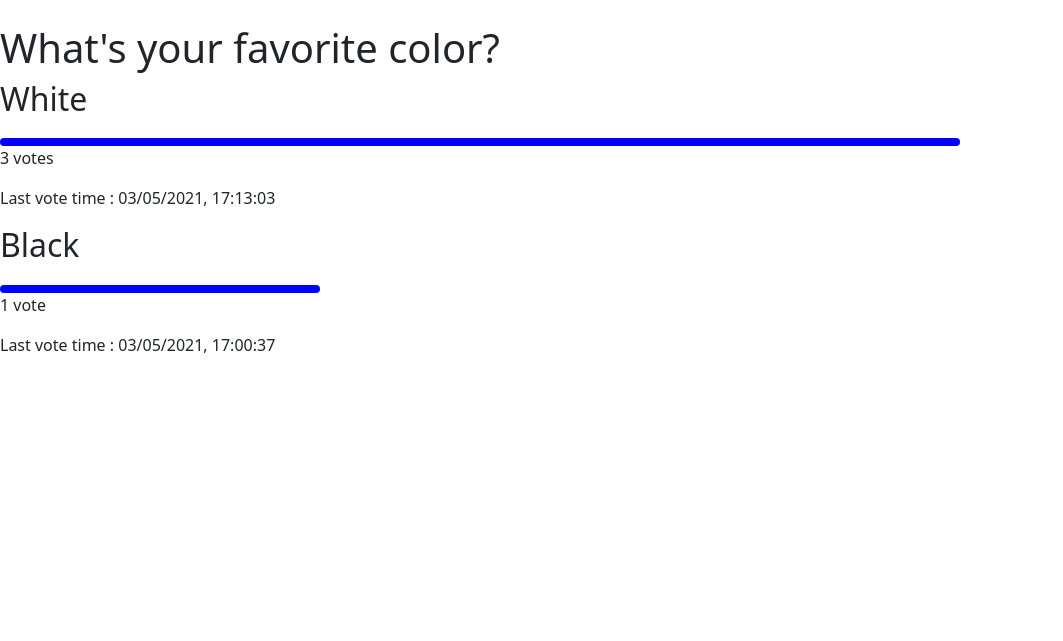
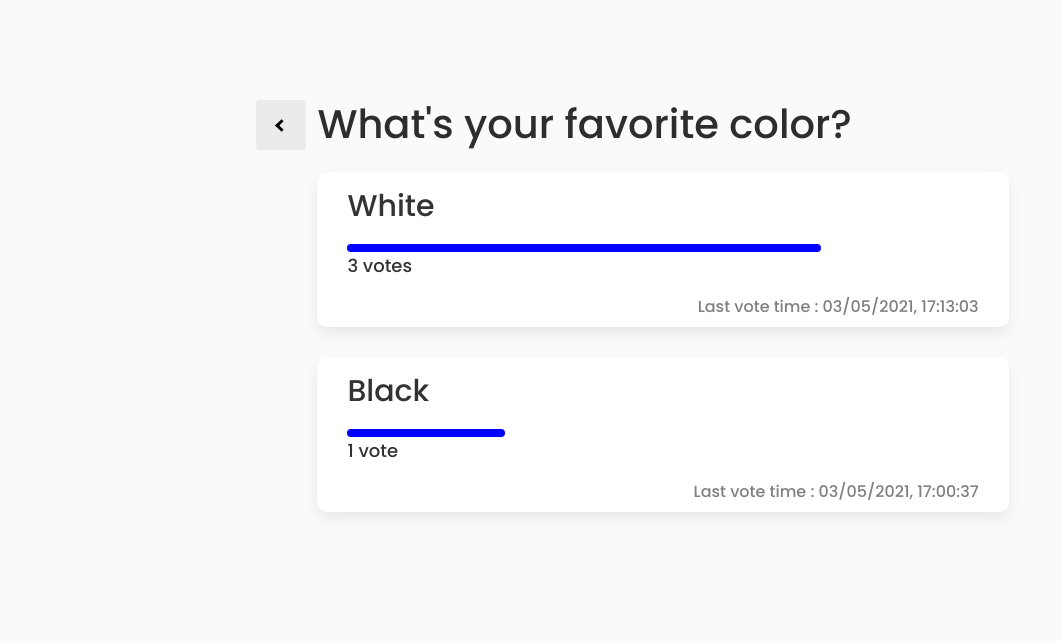
Before and after one commit to SupansaTan/Q2, a Django app: page /2/result/ in a window 1280 px wide. Shown: the top 641 px of the page, without its empty margins (0-1063 px from the left). Run offline with Django 3.2, Linux system fonts and the light colour scheme; data comes from the database, SQL or seed files in the repository.

Commit message:
Decorating result template

```diff
--- a/polls/static/css/result.css
+++ b/polls/static/css/result.css
@@ -1,6 +1,97 @@
+body {
+    background-color: #fafafa;
+    color:#2D2D2D;
+    margin:0;
+	padding:0;
+    transition: background-color 0.5s ease;
+    font-family: 'Poppins', 'Mitr', sans-serif;
+}
+
+main {
+	float: left;
+	width: 100%;
+	padding: 100px 0px;
+}
+
+.inner-wrapper {
+    width: 60%;
+    margin-left: auto;
+    margin-right: auto;
+}
+
+.inline {
+    display: inline;
+}
+
+.question-head h1 {
+    margin-left: 8%;
+}
+
+/* button vote again */
+.navigate button {
+    position: relative;
+    float: left;
+    height: 50px;
+    width: 50px;
+    background-color: #ebebeb;
+    color: black;
+}
+
+.arrowleft {
+    border: solid black;
+    border-width: 0 3px 3px 0;
+    display: inline-block;
+    padding: 3px;
+    transform: rotate(135deg);
+    -webkit-transform: rotate(135deg);
+}
+
+/* choice */
+.choice .choice-wrapper {
+    margin-bottom: 30px;
+    left: 8%;
+    width: 90%;
+    position: relative;
+	transition: transform 0.5s ease;
+}
+
+.choice-wrapper {
+    color: #333;
+    background: #FFFFFF;
+    border: none;
+    text-decoration: none;
+    font-weight: 500;
+    box-shadow: 0px 7px 14px rgba(0, 0, 0, 0.07);
+    border-radius: 10px;
+    padding: 1rem 30px 2rem 30px;
+    margin-top: 1.5rem;
+}
+
+.result-heading .name {
+    font-size: 30px;
+}
+
+.result-heading .percent {
+    font-size: 25px;
+    position: absolute;
+    margin-top: -30px;
+    right: 40px;
+}
+
+.votes-number {
+    font-size: 18px;
+}
+
 .progress-bar {
     height: 8px;
     background-color: blue;
     border-radius: 50px;
     margin-top: 20px;
 }
+
+.lasttime-vote {
+    color: gray;
+    float: right;
+    display: inline;
+    right: 20px;
+}
```
